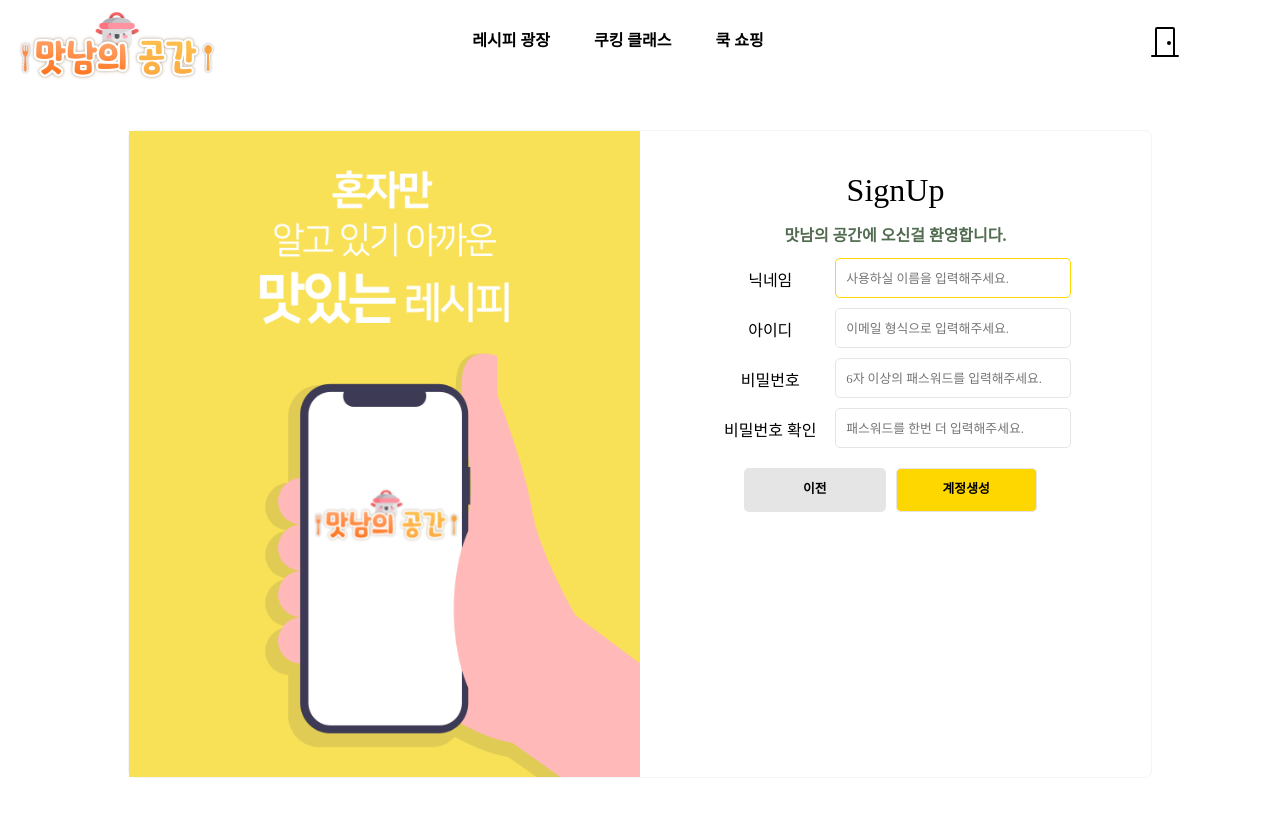
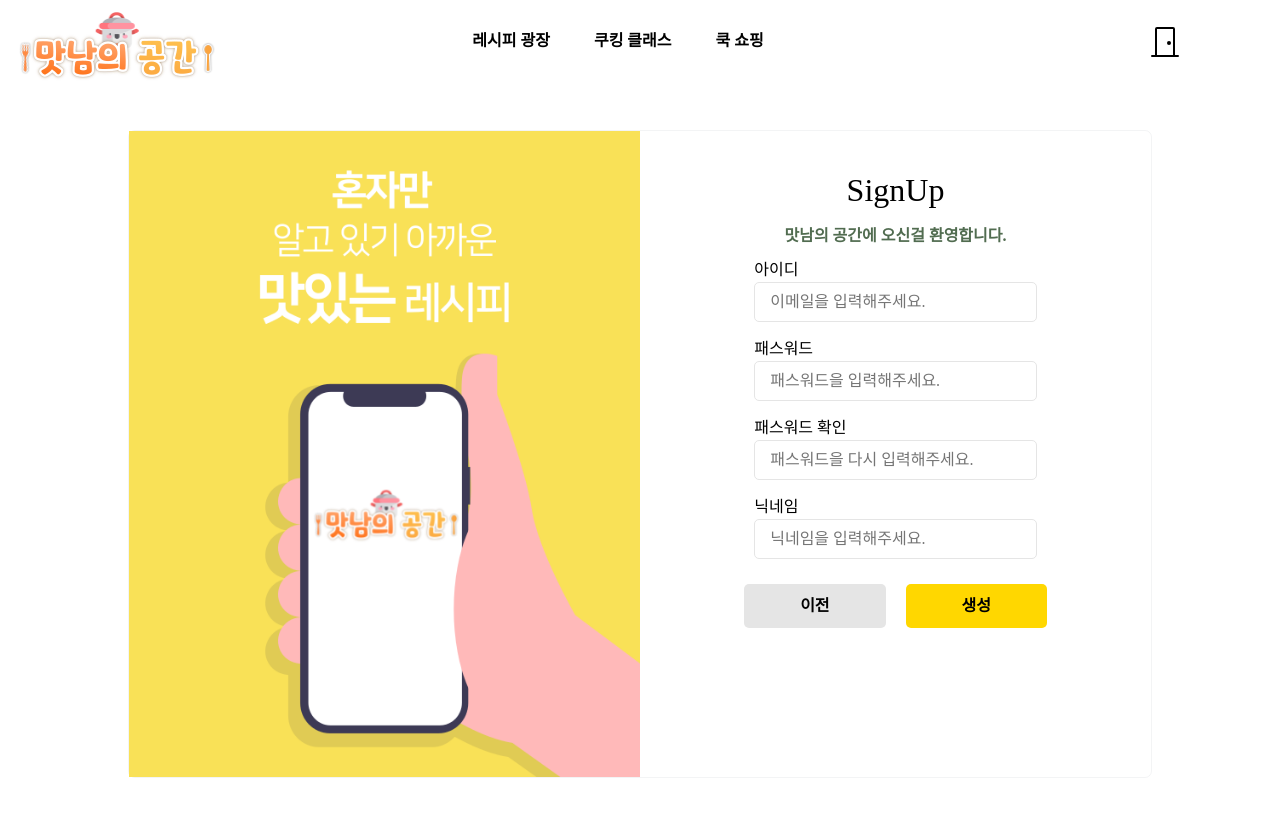
Before and after one commit to inseongei/Cooking, a React (Create React App) app: page /SignUp in a window 1280 px wide. Built offline with nearby package versions, Linux system fonts and the light colour scheme; a web font is replaced by a local one.

Commit message:
회원가입 페이지 디자인 수정완료

```diff
--- a/src/pages/SignUp.jsx
+++ b/src/pages/SignUp.jsx
@@ -6,25 +6,6 @@ import { Link, useNavigate } from "react-router-dom";
 import Swal from "sweetalert2";
 export default function SignUp() {
   const navigate = useNavigate();
-  useEffect(() => {
-    nicknameRef.current.focus();
-  }, []);
-  const nicknameRef = useRef();
-  const IdRef = useRef();
-  const pwRef = useRef();
-  const pwcheckRef = useRef();
-
-  const SignUpCheck = () => {
-    Swal.fire({
-      title: "성공",
-      text: "회원가입을 완료했습니다.",
-      icon: "success",
-      confirmButtonText: "확인",
-    }).then(() => {
-      navigate("/Login");
-    });
-  };
-
   return (
     <>
       <Header />
@@ -35,53 +16,53 @@ export default function SignUp() {
           </div>
           <div className="SignUpBox">
             <div className="Sign-Box">
-              <h2>SignUp</h2>
-              <p>맛남의 공간에 오신걸 환영합니다.</p>
+              <h2 className="title">SignUp</h2>
+              <p className="sub-title">맛남의 공간에 오신걸 환영합니다.</p>
+
               <div className="input-box">
-                <div>
-                  <span>닉네임</span>
+                <div className="input-title">아이디</div>
                 <input
                   type="text"
-                    placeholder="사용하실 이름을 입력해주세요."
-                    ref={nicknameRef}
-                    onChange={(e) =>
-                      (nicknameRef.current.value = e.target.value)
-                    }
+                  placeholder="이메일을 입력해주세요."
+                  className="input-style"
                 />
+                <div className="bad-subinfo"></div>
               </div>
 
-                <div>
-                  <span>아이디</span>
+              <div className="input-box">
+                <div className="input-title">패스워드</div>
                 <input
-                    type="email"
-                    placeholder="이메일 형식으로 입력해주세요."
-                    ref={IdRef}
+                  type="text"
+                  placeholder="패스워드을 입력해주세요."
+                  className="input-style"
                 />
+                <div className="bad-subinfo"></div>
               </div>
 
-                <div>
-                  <span>비밀번호</span>
+              <div className="input-box">
+                <div className="input-title">패스워드 확인</div>
                 <input
-                    type="password"
-                    placeholder="6자 이상의 패스워드를 입력해주세요."
-                    ref={pwRef}
+                  type="text"
+                  placeholder="패스워드을 다시 입력해주세요."
+                  className="input-style"
                 />
+                <div className="bad-subinfo"></div>
               </div>
 
-                <div>
-                  <span>비밀번호 확인</span>
+              <div className="input-box">
+                <div className="input-title">닉네임</div>
                 <input
-                    type="password"
-                    placeholder="패스워드를 한번 더 입력해주세요."
-                    ref={pwcheckRef}
+                  type="text"
+                  placeholder="닉네임을 입력해주세요."
+                  className="input-style"
                 />
+                <div className="bad-subinfo"></div>
               </div>
-              </div>
-              <div className="btn-box">
-                <Link to="/Login" className="goBack">
+              <div className="button-box">
+                <button className="goBack" onClick={() => navigate(-1)}>
                   이전
-                </Link>
-                <button onClick={SignUpCheck}>계정생성</button>
+                </button>
+                <button className="create">생성</button>
               </div>
             </div>
           </div>
@@ -98,21 +79,17 @@ const Container = styled.div`
   width: 100%;
   height: 90vh;
 
-  .input-box input::placeholder {
-    font-size: 0.8rem;
-  }
-
-  .Sign-image {
-    width: 100%;
-    height: 100%;
-  }
-
   .container {
     display: flex;
     height: 90%;
     width: 80%;
     border: 1px solid rgba(139, 149, 161, 0.1);
     border-radius: 7px;
+  }
+
+  .Sign-image {
+    width: 100%;
+    height: 100%;
   }
 
   .image-container {
@@ -122,104 +99,98 @@ const Container = styled.div`
   .SignUpBox {
     width: 50%;
   }
+
   .Sign-Box {
     width: 100%;
     height: 100%;
     padding: 20px;
   }
 
-  .Sign-Box h2 {
+  .title {
     text-align: center;
     font-size: 2rem;
     font-family: "NPSfontBold";
     padding-top: 15px;
   }
 
-  .Sign-Box p {
+  .sub-title {
     padding: 10px;
     text-align: center;
     font-weight: 700;
     color: #516c50;
-    font-size: 1rem;
   }
 
   .input-box {
     display: flex;
     flex-direction: column;
     align-items: center;
-    width: 100%;
+    margin-bottom: 15px;
   }
 
-  .input-box span {
-    display: flex;
-    align-items: center;
-    justify-content: center;
-    margin-right: 15px;
-    width: 100px;
+  .input-title {
+    width: 60%;
   }
 
-  .input-box div {
-    width: 100%;
-    display: flex;
-    justify-content: center;
-    margin-bottom: 5px;
-  }
-
-  .input-box input {
+  .input-style {
     border: 1px solid rgb(229, 229, 229);
     outline: none;
     min-height: 40px;
     transition: all 0.2s ease 0s;
-    width: 50%;
-    max-width: 400px;
-    padding: 0px 10px;
+    width: 60%;
+    padding: 0px 15px;
     border-radius: 5px;
-    margin-bottom: 5px;
   }
-  .input-box input:focus {
+
+  .input-style:focus {
     border: 1px solid #ffd700;
   }
 
-  .btn-box button:nth-child(2) {
-    background-color: #ffd700;
-    border: 1px solid rgb(229, 229, 229);
+  .bad-subinfo {
+    color: red;
+  }
+
+  .good-subinfo {
+    color: green;
+  }
+
+  .button-box {
+    width: 100%;
+    display: flex;
+    justify-content: center;
   }
 
   .goBack {
+    width: 30%;
     border: none;
     font-weight: 700;
+    transition: all 0.2s ease 0s;
+    border-radius: 5px;
     min-height: 44px;
-    width: 30%;
-    padding: 0px 15px;
-    border-radius: 5px;
-    margin: 10px 10px 0px 0px;
-    font-size: 80%;
+    margin: 10px;
     background-color: rgb(229, 229, 229);
     display: flex;
     align-items: center;
     justify-content: center;
   }
 
-  .btn-box {
-    display: flex;
-    justify-content: center;
-  }
-  .btn-box button {
+  .create {
+    width: 30%;
     border: none;
     font-weight: 700;
     min-height: 44px;
-    width: 30%;
-    padding: 0px 15px;
+    transition: all 0.2s ease 0s;
     border-radius: 5px;
-    margin: 10px 10px 0px 0px;
-    font-size: 80%;
-    background-color: rgb(229, 229, 229);
+    margin: 10px;
+    background-color: #ffd700;
   }
-  @media screen and (max-width: 768px) {
+
+  @media screen and (max-width: 991px) {
     .container {
       flex-direction: column;
+      align-items: center;
       border: none;
     }
+
     .image-container {
       display: none;
     }
@@ -227,23 +198,35 @@ const Container = styled.div`
     .SignUpBox {
       width: 100%;
     }
-    .input-box input::placeholder {
-      font-size: 0.75rem;
+
+    .input-style::placeholder {
+      font-size: 0.9rem;
     }
 
-    .input-box input {
-      border: 1px solid rgb(229, 229, 229);
-      outline: none;
-      min-height: 40px;
-      transition: all 0.2s ease 0s;
-      width: 80%;
-      padding: 0px 10px;
-      border-radius: 5px;
-      margin-bottom: 5px;
+    .input-title {
+      width: 60%;
     }
 
-    .btn-box button {
-      width: 50%;
+    .input-style {
+      width: 60%;
+    }
+  }
+
+  @media screen and (max-width: 520px) {
+    .input-title {
+      width: 90%;
+    }
+
+    .input-style {
+      width: 90%;
+    }
+
+    .button-box button {
+      width: 45%;
+    }
+
+    .input-style::placeholder {
+      font-size: 0.85rem;
     }
   }
 `;
```
Lines whose indentation alone changed are shown as unchanged.
